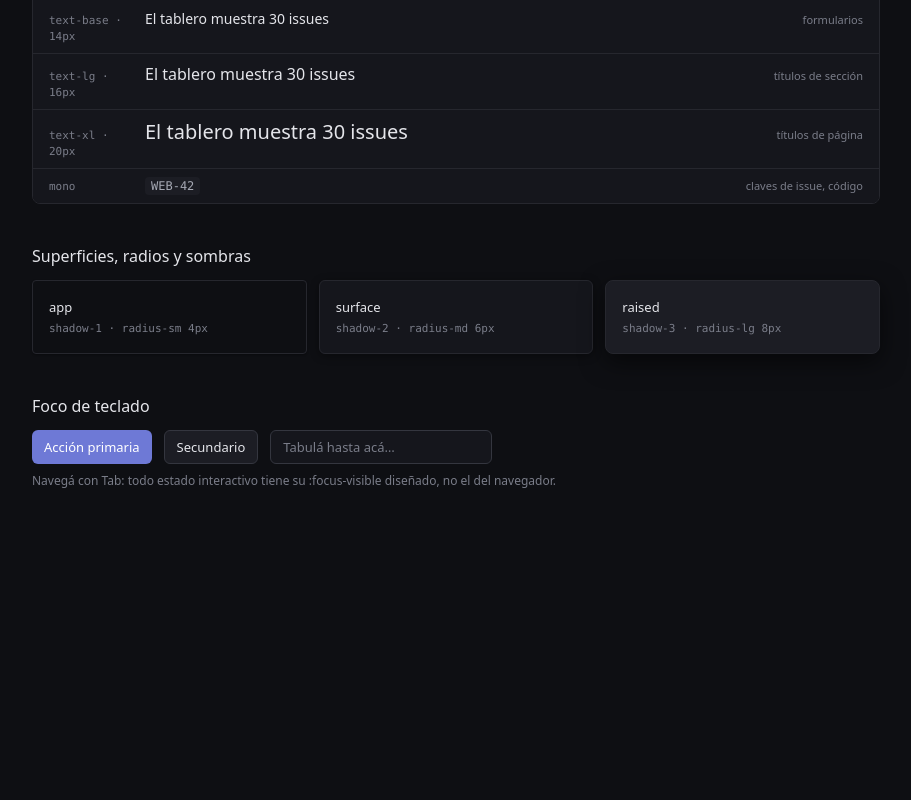
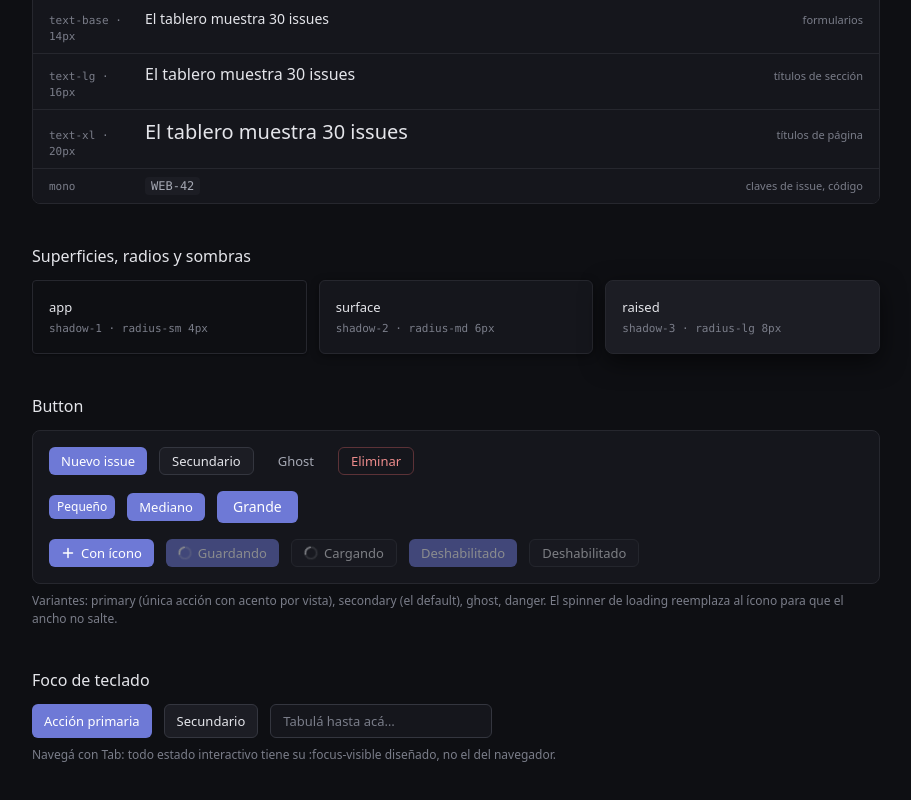
Before and after one commit to brandonmoreragarcia/next-supabase-app, a Next.js app: page /styleguide in a window 1280 px wide. Shown: the part 847-1647 px from the top of the page, without its empty margins (184-1095 px from the left). Before the commit the page ends 1417 px from the top, so only its background shows below. Built offline with nearby package versions, Linux system fonts and the light colour scheme.

Commit message:
Fase 1: componente Button con variantes, tamaños y estados
Primer componente base del sistema. Sin dependencias nuevas: cn() propio
de 4 líneas en lugar de clsx/cva. React 19: sin forwardRef, ref viaja
como prop normal via ComponentPropsWithRef.

```diff
--- a/src/app/styleguide/page.tsx
+++ b/src/app/styleguide/page.tsx
@@ -1,4 +1,5 @@
 import type { Metadata } from 'next';
+import { Button } from '@/components/ui/button';
 import { ThemeToggle } from './theme-toggle';
 
 export const metadata: Metadata = {
@@ -261,6 +262,57 @@ export default function StyleguidePage() {
         </div>
       </Section>
 
+      <Section title="Button">
+        <div className="space-y-4 rounded-lg border border-line bg-surface p-4">
+          <div className="flex flex-wrap items-center gap-3">
+            <Button variant="primary">Nuevo issue</Button>
+            <Button>Secundario</Button>
+            <Button variant="ghost">Ghost</Button>
+            <Button variant="danger">Eliminar</Button>
+          </div>
+          <div className="flex flex-wrap items-center gap-3">
+            <Button variant="primary" size="sm">
+              Pequeño
+            </Button>
+            <Button variant="primary" size="md">
+              Mediano
+            </Button>
+            <Button variant="primary" size="lg">
+              Grande
+            </Button>
+          </div>
+          <div className="flex flex-wrap items-center gap-3">
+            <Button
+              variant="primary"
+              icon={
+                <svg width="14" height="14" viewBox="0 0 14 14" aria-hidden="true">
+                  <path
+                    d="M7 2.5v9M2.5 7h9"
+                    stroke="currentColor"
+                    strokeWidth="1.5"
+                    strokeLinecap="round"
+                  />
+                </svg>
+              }
+            >
+              Con ícono
+            </Button>
+            <Button variant="primary" loading>
+              Guardando
+            </Button>
+            <Button loading>Cargando</Button>
+            <Button variant="primary" disabled>
+              Deshabilitado
+            </Button>
+            <Button disabled>Deshabilitado</Button>
+          </div>
+        </div>
+        <p className="mt-2 text-xs text-muted">
+          Variantes: primary (única acción con acento por vista), secondary (el default), ghost,
+          danger. El spinner de loading reemplaza al ícono para que el ancho no salte.
+        </p>
+      </Section>
+
       <Section title="Foco de teclado">
         <div className="flex flex-wrap gap-3">
           <button className="rounded-md bg-accent px-3 py-1.5 text-sm font-medium text-accent-fg hover:bg-accent-hover">
--- /dev/null
+++ b/src/components/ui/button.tsx
@@ -0,0 +1,76 @@
+import type { ComponentPropsWithRef, ReactNode } from 'react';
+import { cn } from '@/lib/cn';
+
+type ButtonVariant = 'primary' | 'secondary' | 'ghost' | 'danger';
+type ButtonSize = 'sm' | 'md' | 'lg';
+
+export interface ButtonProps extends ComponentPropsWithRef<'button'> {
+  variant?: ButtonVariant;
+  size?: ButtonSize;
+  /** Ícono opcional a la izquierda del texto. */
+  icon?: ReactNode;
+  /** Muestra spinner y deshabilita el botón. El ancho no salta: el spinner reemplaza al ícono. */
+  loading?: boolean;
+}
+
+const base =
+  'inline-flex items-center justify-center gap-1.5 rounded-md font-medium ' +
+  'whitespace-nowrap select-none transition-colors duration-100 ' +
+  'disabled:pointer-events-none disabled:opacity-50';
+
+const variants: Record<ButtonVariant, string> = {
+  primary: 'bg-accent text-accent-fg hover:bg-accent-hover',
+  secondary: 'border border-line-strong bg-raised text-primary hover:bg-hover',
+  ghost: 'text-secondary hover:bg-hover hover:text-primary',
+  danger: 'border border-danger-border bg-transparent text-danger hover:bg-danger-bg',
+};
+
+const sizes: Record<ButtonSize, string> = {
+  sm: 'h-6 px-2 text-xs',
+  md: 'h-7 px-3 text-sm',
+  lg: 'h-8 px-4 text-base',
+};
+
+function Spinner() {
+  return (
+    <svg
+      className="size-3.5 animate-spin"
+      viewBox="0 0 16 16"
+      fill="none"
+      role="status"
+      aria-label="Cargando"
+    >
+      <circle cx="8" cy="8" r="6.5" stroke="currentColor" strokeWidth="2" opacity="0.25" />
+      <path
+        d="M14.5 8A6.5 6.5 0 0 0 8 1.5"
+        stroke="currentColor"
+        strokeWidth="2"
+        strokeLinecap="round"
+      />
+    </svg>
+  );
+}
+
+export function Button({
+  variant = 'secondary',
+  size = 'md',
+  icon,
+  loading = false,
+  disabled,
+  className,
+  children,
+  type = 'button',
+  ...rest
+}: ButtonProps) {
+  return (
+    <button
+      type={type}
+      disabled={disabled || loading}
+      className={cn(base, variants[variant], sizes[size], className)}
+      {...rest}
+    >
+      {loading ? <Spinner /> : icon}
+      {children}
+    </button>
+  );
+}
--- /dev/null
+++ b/src/lib/cn.ts
@@ -0,0 +1,7 @@
+/**
+ * Une clases condicionalmente. Versión mínima de clsx: no agregamos una
+ * dependencia para 4 líneas (ver AGENTS.md sobre dependencias).
+ */
+export function cn(...parts: Array<string | false | null | undefined>): string {
+  return parts.filter(Boolean).join(' ');
+}
```
Also changed, not shown: .claude/settings.local.json (added).
